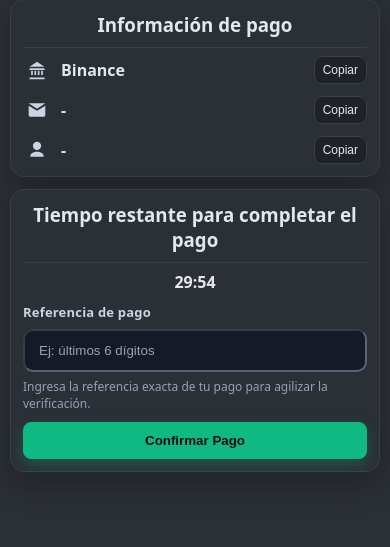
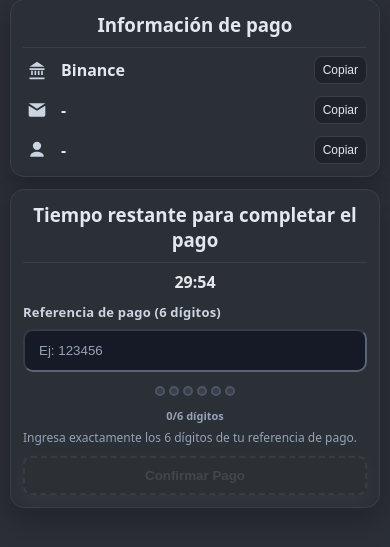
Before and after one commit to 2eliot/Inefablestore, a Python web app: template templates/checkout.html in a window 390 px wide. Shown: the part 134-681 px from the top of the page. Run offline with Jinja, Linux system fonts and the light colour scheme; the template is opened without the code that fills it, so the values that code supplies are empty.

Commit message:
Mejoras en checkout y detalles: validación de referencia 6 dígitos, verificación de referencias duplicadas, paquetes relacionados 2x2 en mobile, ocultar botón Ver más con menos de 6 paquetes

```diff
--- a/static/css/store.css
+++ b/static/css/store.css
@@ -739,3 +739,24 @@ body { margin: 0; min-height: 100vh; padding-bottom: 0; font-family: ui-sans-ser
   display: inline-block;
   vertical-align: middle;
 }
+
+/* Related packages in details page: 2 columns on mobile */
+@media (max-width: 700px) {
+  #related-packages .packages-rail {
+    display: grid !important;
+    grid-template-columns: repeat(2, 1fr) !important;
+    gap: 12px !important;
+    overflow-x: visible !important;
+    scroll-snap-type: none !important;
+    flex-wrap: wrap !important;
+    padding-left: 6px;
+    padding-right: 6px;
+  }
+  #related-packages .pkg-card {
+    min-width: 0 !important;
+    max-width: none !important;
+    width: 100% !important;
+    flex: none !important;
+    scroll-snap-align: none !important;
+  }
+}
--- a/static/js/checkout.js
+++ b/static/js/checkout.js
@@ -9,6 +9,9 @@ document.addEventListener('DOMContentLoaded', () => {
   const coRef = document.getElementById('co-ref');
   const btnConfirm = document.getElementById('btn-co-confirm');
   const coDiscNote = document.getElementById('co-disc-note');
+  const refError = document.getElementById('ref-error');
+  const refCounter = document.getElementById('ref-counter');
+  let isReferenceValid = false;
 
   let allItems = [];
   let rate = 0;
@@ -204,6 +207,113 @@ document.addEventListener('DOMContentLoaded', () => {
     startTimer(30*60);
   });
 
+  // Initialize button as disabled
+  if (btnConfirm) {
+    btnConfirm.disabled = true;
+  }
+
+  // Function to update visual digit indicators
+  function updateDigitIndicators(length) {
+    // Update dots
+    for (let i = 1; i <= 6; i++) {
+      const dot = document.getElementById(`dot-${i}`);
+      if (dot) {
+        if (i <= length) {
+          dot.classList.add('filled');
+        } else {
+          dot.classList.remove('filled');
+        }
+      }
+    }
+    // Update counter text
+    if (refCounter) {
+      refCounter.textContent = `${length}/6 dígitos`;
+      if (length === 6) {
+        refCounter.style.color = '#10b981';
+      } else {
+        refCounter.style.color = '#94a3b8';
+      }
+    }
+  }
+
+  // Reference validation: only allow digits and exactly 6 characters
+  if (coRef) {
+    coRef.addEventListener('input', (e) => {
+      // Remove non-digit characters
+      let value = e.target.value.replace(/\D/g, '');
+      // Limit to 6 digits
+      value = value.substring(0, 6);
+      e.target.value = value;
+
+      // Update visual indicators
+      updateDigitIndicators(value.length);
+
+      // Reset validation state
+      isReferenceValid = false;
+      if (refError) {
+        refError.style.display = 'none';
+        refError.textContent = '';
+      }
+
+      // Enable/disable button based on length
+      if (btnConfirm) {
+        btnConfirm.disabled = value.length !== 6;
+      }
+
+      // Check for duplicate reference when 6 digits are entered
+      if (value.length === 6) {
+        checkReferenceAvailability(value);
+      }
+    });
+  }
+
+  // Function to check if reference is already in use
+  async function checkReferenceAvailability(reference) {
+    try {
+      const res = await fetch(`/orders/check-reference?reference=${encodeURIComponent(reference)}`);
+      const data = await res.json();
+
+      if (res.ok && data.ok) {
+        if (data.exists) {
+          // Reference already in use
+          isReferenceValid = false;
+          if (refError) {
+            refError.textContent = data.message || 'Su referencia ya fue subida y su recarga está siendo procesada';
+            refError.style.display = 'block';
+          }
+          if (btnConfirm) {
+            btnConfirm.disabled = true;
+          }
+          // Make counter text red to indicate error
+          if (refCounter) {
+            refCounter.style.color = '#ef4444';
+          }
+        } else {
+          // Reference available
+          isReferenceValid = true;
+          if (refError) {
+            refError.style.display = 'none';
+            refError.textContent = '';
+          }
+          if (btnConfirm) {
+            btnConfirm.disabled = false;
+          }
+          // Make counter text green to indicate success
+          if (refCounter) {
+            refCounter.style.color = '#10b981';
+          }
+        }
+      }
+    } catch (err) {
+      console.error('Error checking reference:', err);
+      // On error, allow submission (backend will validate again)
+      isReferenceValid = true;
+      if (btnConfirm && coRef && coRef.value.length === 6) {
+        btnConfirm.disabled = false;
+      }
+    }
+  }
+
   // Validate referral code from query if present
   (async function validateRefAtStart(){
     if (!qRefCode) return;
@@ -221,6 +331,16 @@ document.addEventListener('DOMContentLoaded', () => {
     btnConfirm.addEventListener('click', async () => {
       const ref = coRef ? coRef.value.trim() : '';
       if (!ref) { alert('Ingrese la referencia'); return; }
+      // Validate exactly 6 digits
+      if (ref.length !== 6 || !/^\d{6}$/.test(ref)) {
+        alert('La referencia debe tener exactamente 6 dígitos');
+        return;
+      }
+      // Check if reference validation passed
+      if (!isReferenceValid) {
+        alert('Por favor, ingrese una referencia válida');
+        return;
+      }
       // Prepare order payload
       const item = (allItems && selectedIndex >= 0 && selectedIndex < allItems.length) ? allItems[selectedIndex] : null;
       const totals = computeTotals();
--- a/templates/checkout.html
+++ b/templates/checkout.html
@@ -40,6 +40,59 @@
   .discount-badge { text-decoration: line-through; color: #cbd5e1; border: 2px solid rgba(148,163,184,0.35); padding: 2px 6px; border-radius: 8px; font-weight: 900; margin-right: 8px; background: rgba(148,163,184,0.15); }
   .co-disc-note { text-align:center; color:#cbd5e1; font-weight:900; margin: 6px 0 12px; }
   .co-disc-note[hidden] { display: none; }
+  /* Button disabled state - very visual */
+  #btn-co-confirm {
+    position: relative;
+    transition: all 0.3s ease;
+  }
+  #btn-co-confirm:disabled {
+    opacity: 0.35;
+    cursor: not-allowed;
+    background: #2b2f36 !important;
+    color: #6b7280 !important;
+    border: 2px dashed #4b5563 !important;
+    transform: none !important;
+    filter: grayscale(1);
+  }
+  #btn-co-confirm:disabled:hover {
+    background: #2b2f36 !important;
+    transform: none !important;
+  }
+  #btn-co-confirm:not(:disabled) {
+    animation: pulse-ready 2s infinite;
+  }
+  @keyframes pulse-ready {
+    0%, 100% { box-shadow: 0 0 0 0 rgba(16, 185, 129, 0.4); }
+    50% { box-shadow: 0 0 0 8px rgba(16, 185, 129, 0); }
+  }
+  /* Digit counter */
+  .digit-counter {
+    display: flex;
+    align-items: center;
+    justify-content: center;
+    gap: 4px;
+    margin-top: 6px;
+  }
+  .digit-dot {
+    width: 10px;
+    height: 10px;
+    border-radius: 50%;
+    background: #3a3f47;
+    border: 2px solid #4b5563;
+    transition: all 0.2s ease;
+  }
+  .digit-dot.filled {
+    background: #10b981;
+    border-color: #10b981;
+    box-shadow: 0 0 8px rgba(16, 185, 129, 0.5);
+  }
+  .ref-counter-text {
+    color: #94a3b8;
+    font-size: 11px;
+    text-align: center;
+    margin-top: 4px;
+    font-weight: 600;
+  }
   @media (max-width: 700px) {
     .co-wrap { padding-left: 10px; padding-right: 10px; }
   }
@@ -79,9 +132,19 @@
     <div id="co-timer" style="text-align:center; font-weight:800;">30:00</div>
     <div class="co-actions">
       <div class="ref-group">
-        <label for="co-ref" class="ref-label">Referencia de pago</label>
-        <input id="co-ref" class="input" type="text" inputmode="numeric" pattern="[0-9]*" placeholder="Ej: últimos 6 dígitos" maxlength="12">
-        <div class="ref-hint">Ingresa la referencia exacta de tu pago para agilizar la verificación.</div>
+        <label for="co-ref" class="ref-label">Referencia de pago (6 dígitos)</label>
+        <input id="co-ref" class="input" type="text" inputmode="numeric" pattern="[0-9]{6}" placeholder="Ej: 123456" maxlength="6" minlength="6" required>
+        <div class="digit-counter">
+          <div class="digit-dot" id="dot-1"></div>
+          <div class="digit-dot" id="dot-2"></div>
+          <div class="digit-dot" id="dot-3"></div>
+          <div class="digit-dot" id="dot-4"></div>
+          <div class="digit-dot" id="dot-5"></div>
+          <div class="digit-dot" id="dot-6"></div>
+        </div>
+        <div class="ref-counter-text" id="ref-counter">0/6 dígitos</div>
+        <div class="ref-hint">Ingresa exactamente los 6 dígitos de tu referencia de pago.</div>
+        <div id="ref-error" style="color: #ef4444; font-size: 12px; margin-top: 4px; display: none;"></div>
       </div>
       <button id="btn-co-confirm" class="btn primary" type="button" style="margin-top:10px;">Confirmar Pago</button>
     </div>
```
Also changed, not shown: app.py (+33 -1 lines), static/js/details.js (+24 -2 lines).
